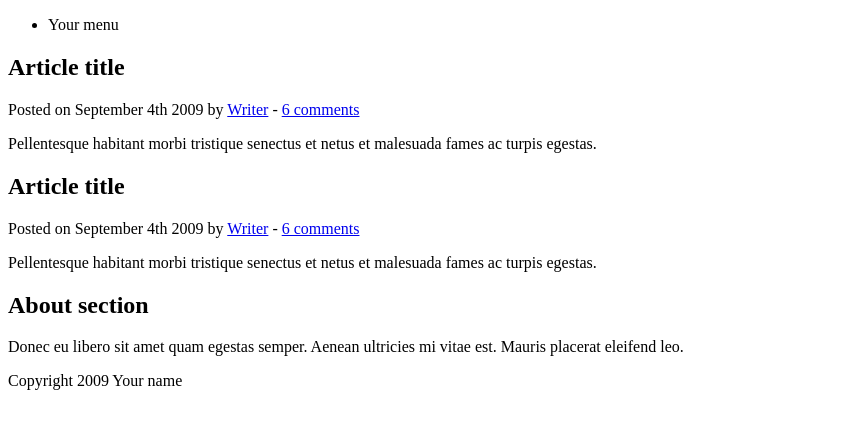
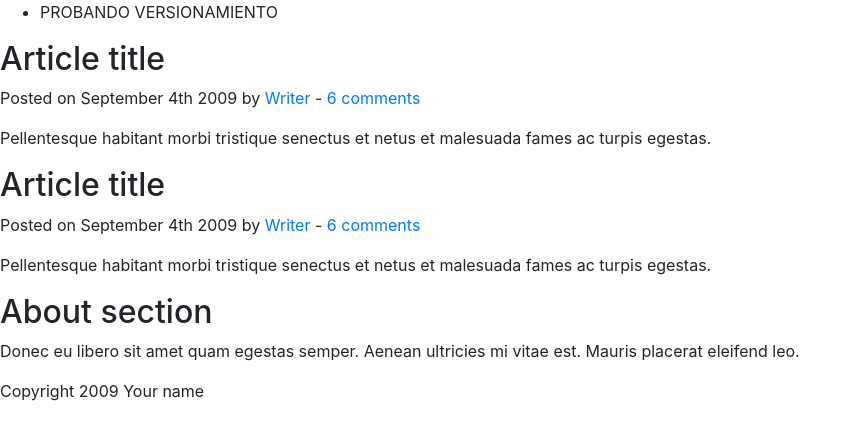
Before and after one commit to sebasvallejo/demo, a plain HTML site: page index.html in a window 1280 px wide. Shown: the whole page, without its empty margins (0-858 px from the left). Drawn offline with nearby package versions, Linux system fonts and the light colour scheme.

Commit message:
Se agrega bootstrap y se cambia el titulo

```diff
--- a/index.html
+++ b/index.html
@@ -4,7 +4,8 @@
 
 <head>
 	<meta http-equiv="Content-Type" content="text/html; charset=UTF-8" />
-	<title>Your Website</title>
+	<title>VERSIONAMIENTO</title>
+<link rel="stylesheet" href="https://cdn.jsdelivr.net/npm/bootstrap@4.5.3/dist/css/bootstrap.min.css"/>
 </head>
 
 <body>
@@ -12,7 +13,7 @@
 	<header>
 		<nav>
 			<ul>
-				<li>Your menu</li>
+				<li>PROBANDO VERSIONAMIENTO</li>
 			</ul>
 		</nav>
 	</header>
```
